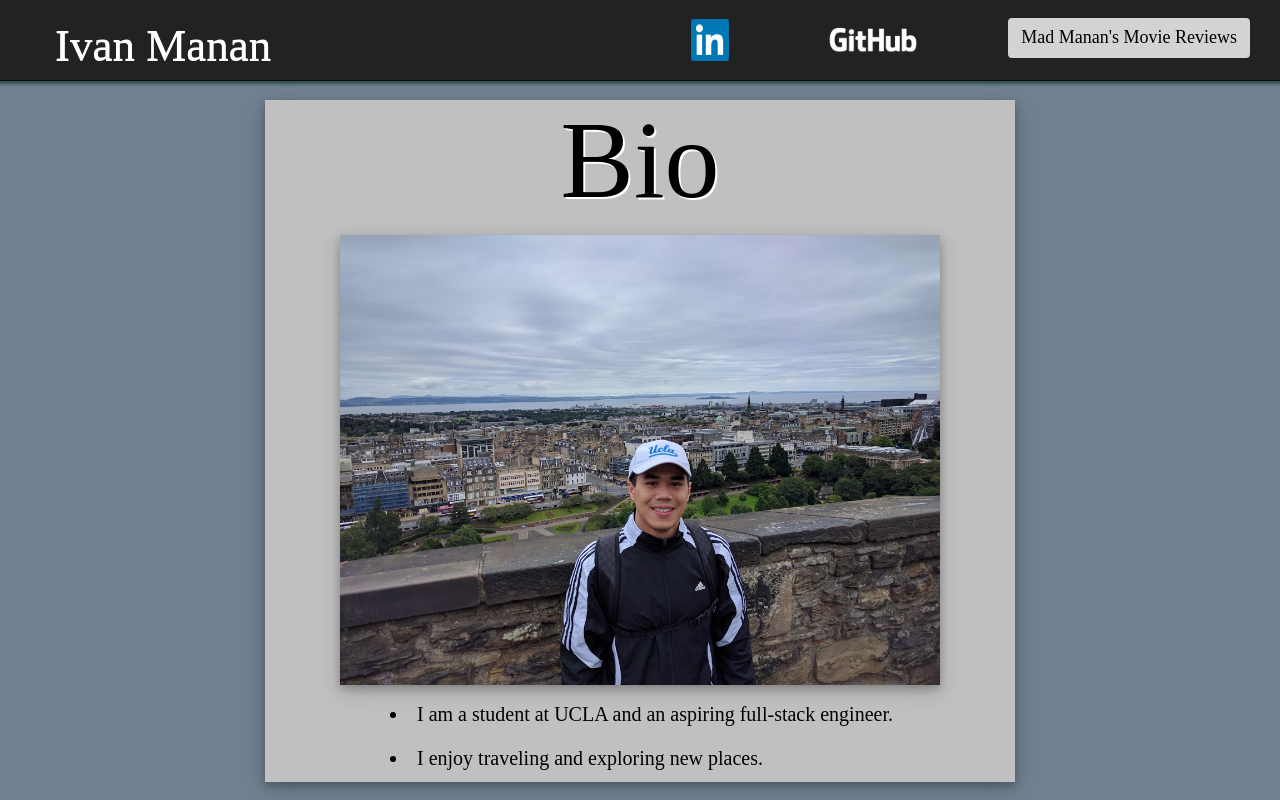
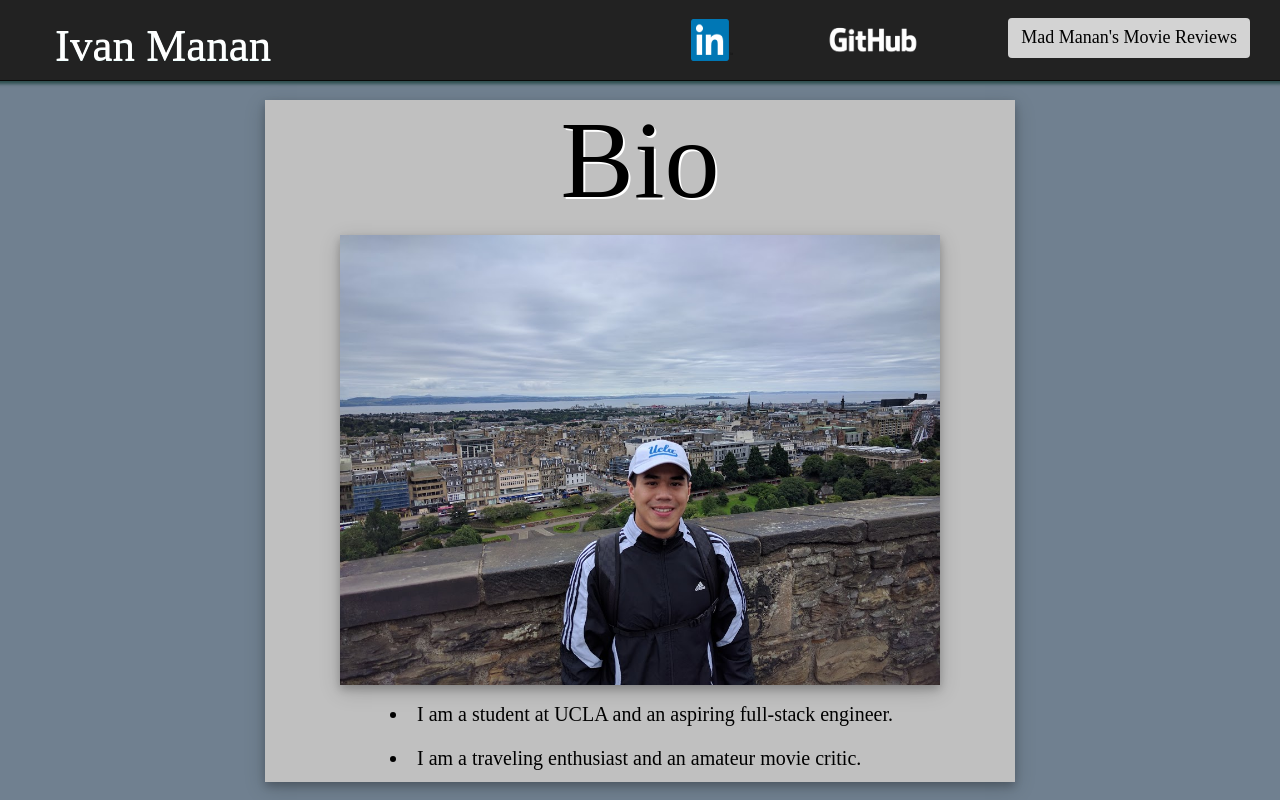
Before and after one commit to ivanmanan/Personal-Website, a React (Create React App) app: page / in a window 1280 px wide. Shown: the top 800 px of the page. Built offline with nearby package versions, Linux system fonts and the light colour scheme.

Commit message:
More static changes

```diff
--- a/src/App.jsx
+++ b/src/App.jsx
@@ -17,7 +17,7 @@ class App extends Component {
 		photo: "/images/ivan.jpg",
 		link: "#",
 		overview: "I am a student at UCLA and an aspiring full-stack engineer.",
-		info: "I enjoy traveling and exploring new places.",
+		info: "I am a traveling enthusiast and an amateur movie critic.",
 		index: "start"
 	    },
 	    {
```
Also changed, not shown: surge_directions.txt.
